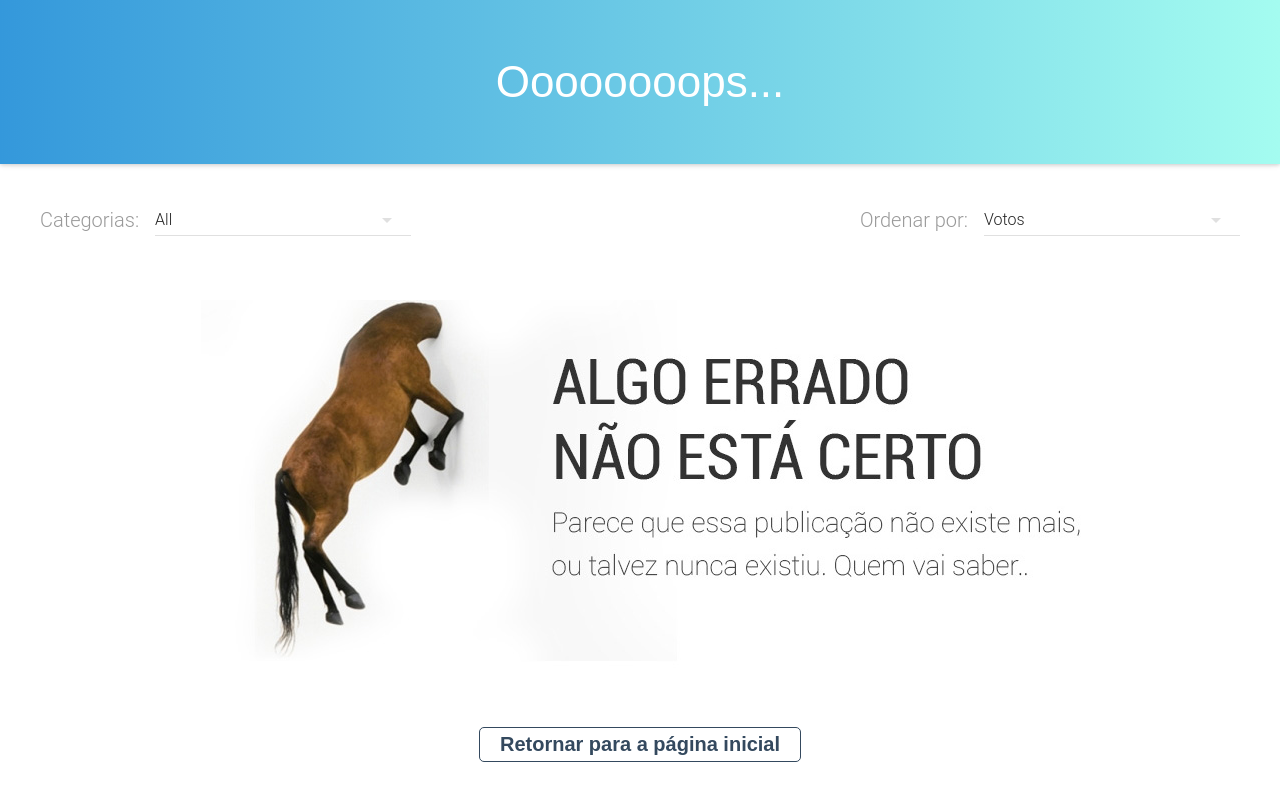
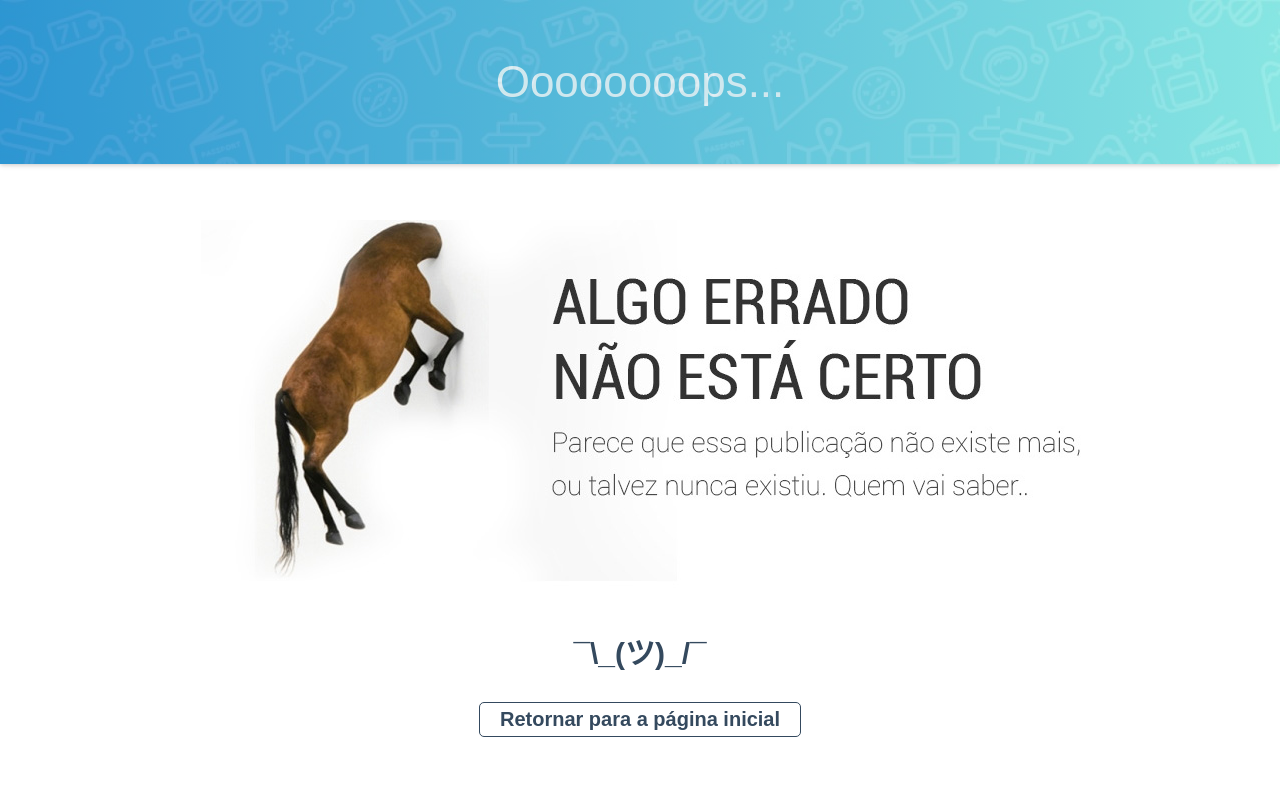
Before and after one commit to diogobernardelli/react-udacity-reading, a React (Create React App) app in the folder app/: page /erro404 in a window 1280 px wide. Shown: the top 800 px of the page. Built offline with nearby package versions, Linux system fonts and the light colour scheme; a web font is replaced by a local one.

Commit message:
adding image to navbar, hiding sort in this page and styling

```diff
--- a/app/src/components/App.js
+++ b/app/src/components/App.js
@@ -1,4 +1,4 @@
-import React, { Component } from 'react';
+import React from 'react';
 import { Route, Switch, BrowserRouter } from 'react-router-dom';
 import Index from '../views/Index';
 import PostDetail from '../views/PostDetail';
@@ -14,7 +14,6 @@ const App = () => {
               <Route exact path="/" component={Index} />
               <Route exact path="/:category" component={Index} />
               <Route exact path="/:category/:postId" component={PostDetail} />
-              {/* <Route render={() => <Error404 location={location} />} /> */}
             </Switch>
           </BrowserRouter>
         </MuiThemeProvider>
--- a/app/src/components/NavTop.js
+++ b/app/src/components/NavTop.js
@@ -4,13 +4,13 @@ import { AppBar, MenuItem, SelectField } from 'material-ui';
 import { Toolbar, ToolbarGroup, ToolbarTitle } from 'material-ui/Toolbar';
 import { Categories } from './Categories';
 
-export const NavTop = ({ history, title, categories, categorySelected, sortSelected, handleChangeCategory, handleChangeSort }) => (
+export const NavTop = ({ history, title, categories, categorySelected, sortSelected, handleChangeCategory, handleChangeSort, hideToobar }) => (
     <div>
         <AppBar
             className="appbar"
             title={title}
         />
-
+        {!hideToobar && (
             <Toolbar style={{ backgroundColor: '#fff', padding: 40 }}>
                 <ToolbarGroup>
                     <ToolbarTitle text="Categorias:" />
@@ -29,6 +29,7 @@ export const NavTop = ({ history, title, categories, categorySelected, sortSelec
                     </SelectField>
                 </ToolbarGroup>
             </Toolbar>
+        )}
 
     </div>
 );
--- a/app/src/styles/CustomCss.css
+++ b/app/src/styles/CustomCss.css
@@ -25,6 +25,19 @@ h1, h2, h3 {
   top: 0;
   padding: 50px 0;
   background: linear-gradient(to right, rgba(52,152,219,1) 0%,rgba(164,252,240,1) 100%);
+  overflow: hidden;
+}
+
+.appbar:after {
+  content: "";
+  position: absolute;
+  top: 0;
+  left: 0;
+  width: 100%;
+  height: 100%;
+  z-index: 1;
+  background-image: url("/post-background.jpg");
+  opacity: .2;
 }
 
 .appbar h1, .appbar h2 {
@@ -75,7 +88,7 @@ h1, h2, h3 {
   position: absolute !important;
   display: block !important;
   top: 56px;
-  z-index: 1;
+  z-index: 2;
 }
 
 .appbar a button svg {
@@ -204,7 +217,7 @@ h1, h2, h3 {
   display: block;
   width: auto;
   max-width: 90%;
-  margin: 40px auto;
+  margin: 40px auto 0;
 }
 
 .back-home {
@@ -224,3 +237,9 @@ h1, h2, h3 {
   background-color: #34495e;
   color: #fff;
 }
+
+.title {
+  display: block;
+  text-align: center;
+  font-size: 30px;
+}
--- a/app/src/views/Error404.js
+++ b/app/src/views/Error404.js
@@ -6,12 +6,10 @@ import { Link } from 'react-router-dom'
 const Error404 = ({ location }) => (
     <div>
         <NavTop title="Oooooooops..."
-            useToobar={false}
-            handleChangeCategory={() => null}
-            handleChangeSort={() => null} />
+            hideToobar={true} />
         <div>
-            {/* <img className="not-found-image" src="https://i.ibb.co/jfC8306/404.jpg"></img> */}
             <img className="not-found-image" src="/404.jpg"></img>
+            <h3 className="title">¯\_(ツ)_/¯</h3>
             <Link to="/" className="back-home">Retornar para a página inicial</Link>
         </div>
     </div>
```
Also changed, not shown: app/public/post-background.jpg (added). Lines whose indentation alone changed are shown as unchanged.
